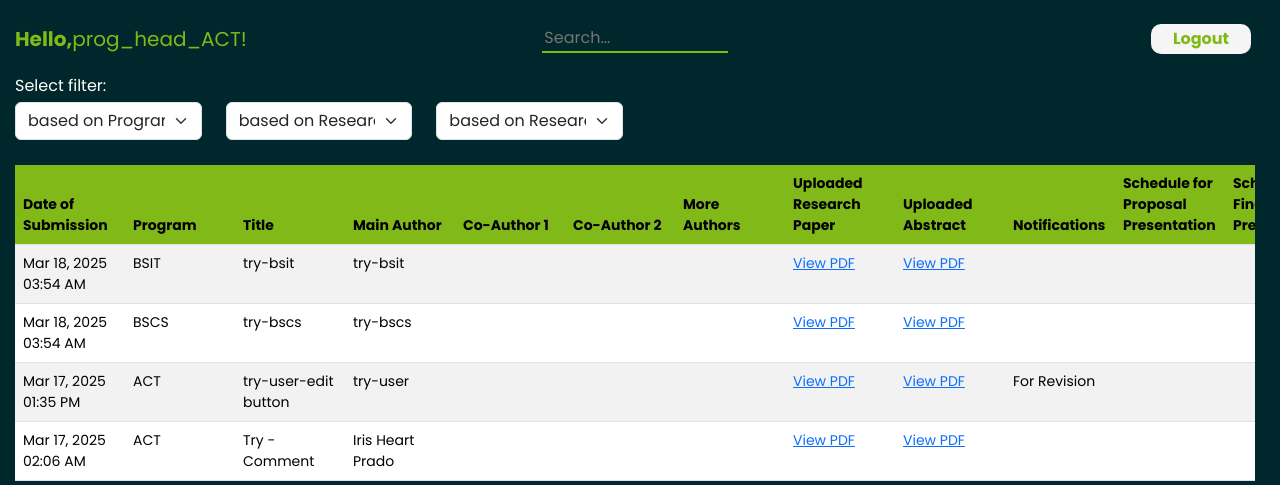
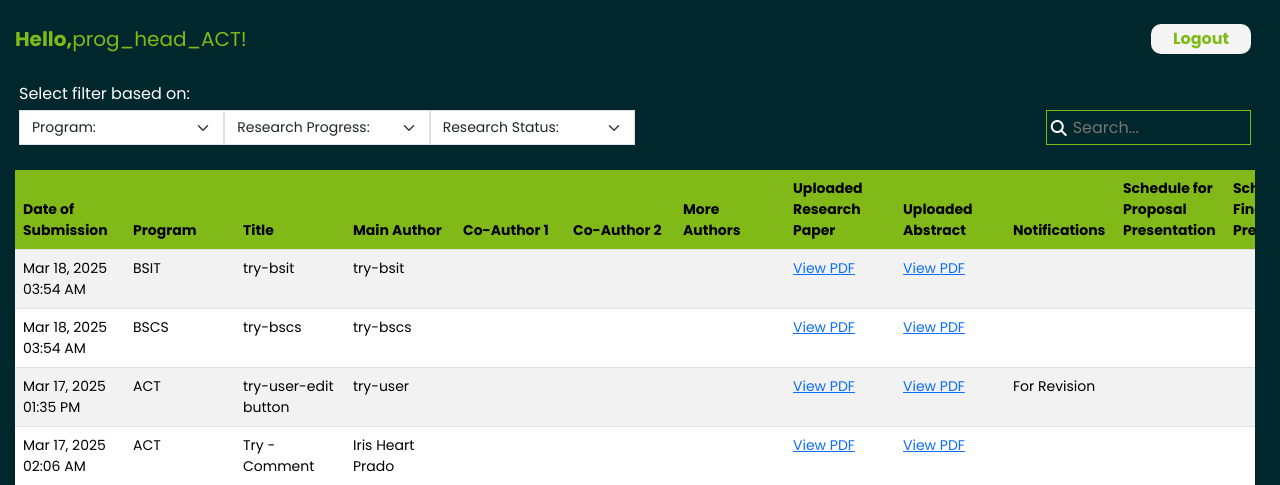
Before and after one commit to irisheart13/root_2, a PHP site: page /login/dean/dean.php in a window 1280 px wide. Shown: the top 485 px of the page. Run offline with PHP 8.4, Linux system fonts and the light colour scheme; a user stored in the database is signed in; data comes from the database, SQL or seed files in the repository.

Commit message:
Update 0319 at home

```diff
--- a/login.php
+++ b/login.php
@@ -21,7 +21,7 @@
                 </div>
             </div>
             <div class="col-10 col-md-10 p-2 mx-auto">
-                <input type="text" name="username" placeholder="USERNAME" class="form-control text-center custom-input" required>
+                <input type="text" name="username" placeholder="USERNAME/EMAIL" class="form-control text-center custom-input" required>
             </div>
             <div class="col-10 col-md-10 p-2 mx-auto">
                 <input type="password" name="pin" placeholder="PIN" class="form-control text-center custom-input" required>
--- a/login/dean/dean.css
+++ b/login/dean/dean.css
@@ -72,12 +72,12 @@ body{
 }
 .search {
     width: 100%;
+    border: #80B918 1px solid;
 }
 .input-search {
     width: 100%;
     max-width: 100%;
     border: none;
-    border-bottom: 2px solid #80B918;
 
     outline: none;
     background-color: transparent;
@@ -99,6 +99,10 @@ body{
 /*Nav Bar Design END*/
 
 /* Filter Design START */
+.custom-select{
+    font-size: 14px !important;
+    border-radius: 0px !important;
+}
 option{
     font-size: 14px;
 }
--- a/login/dean/dean.php
+++ b/login/dean/dean.php
@@ -80,6 +80,8 @@ $total_pages = max(ceil($total_rows / $limit), 1);
     <link href="/Root_2/dist/css/bootstrap.min.css" rel="stylesheet">
     <script src="/Root_2/dist/js/bootstrap.bundle.min.js"></script>
 
+    <link rel="stylesheet" href="/Root_2/dist/fontawesome-6.7.2/css/all.min.css">
+
     <title><?php echo $user_department; ?> </title>
 </head>
 <body>
@@ -87,22 +89,15 @@ $total_pages = max(ceil($total_rows / $limit), 1);
         <!--Nav Section START-->
         <section class="navBarSection">
             <div class="row p-1">
-                <!-- Hello -->
-                <div class="col-4 order-1 col-md-2 order-md-1 hello p-0 ps-md-2 d-flex align-items-center">
+                <div class="col-6 col-md-6 p-0 ps-md-2 d-flex align-items-center hello">
                     <span class="txt-hello">Hello,</span>
                     <span class="txt-username"><?php echo $user_name; ?>!</span>
                 </div>
 
-                <!-- Logout (Comes second on mobile, last on desktop) -->
-                <div class="col-4 offset-4 order-2 col-md-2 order-md-3 offset-md-0 d-flex align-items-center justify-content-end">
+                <div class="col-6 col-md-6  d-flex align-items-center justify-content-end">
                     <form action="/Root_2/logout.php" method="post">
                         <button type="submit" class="btn-logout">Logout</button>
                     </form>
-                </div>
-
-                <!-- Search (New row on mobile, in between on desktop) -->
-                <div class="col-6 order-3 col-md-2 order-md-2 d-flex align-items-center justify-content-center mx-auto search">
-                    <input type="text" class="input-search fa-search" id="searchInput" placeholder="Search..." onkeyup="filterTable()">
                 </div>
             </div>
         </section>
@@ -110,23 +105,31 @@ $total_pages = max(ceil($total_rows / $limit), 1);
 
         <!--filter START-->
         <section class="filterSection mt-3">
-            <div class="row">
-                <div class="col-12">
-                    <span class="txt-filter">Select filter:</span>
+            <div class="row px-3">
+                <!-- Search (1st Row in Mobile, 2nd Row right in wider screen) -->
+                <div class="col-5 order-1 col-md-2 offset-md-4 order-md-5 mt-1 p-0 d-flex align-items-center justify-content-md-end search">
+                    <i class="fa fa-search p-1"></i>
+                    <input type="text" class="input-search fa-search" id="searchInput" placeholder="Search..." onkeyup="filterTable()">
                 </div>
 
-                <div class="col-4 col-md-2 mt-1">
-                    <select class="form-select" id="programFilter" onchange="filterTable()">
-                        <option value="" disabled selected>based on Program:</option>
+                <!-- Select label (2nd Row in Mobile, 1st Row in Wider screen) -->
+                <div class="col-12 p-0 mt-2 order-2 order-md-1">
+                    <span class="txt-filter">Select filter based on:</span>
+                </div>
+
+                <!-- Selections 2nd Row -->
+                <div class="col-3 order-3 col-md-2 mt-1 p-0 order-md-2 g-2">
+                    <select class="form-select custom-select" id="programFilter" onchange="filterTable()">
+                        <option value="" disabled selected>Program:</option>
                         <?php foreach ($allowedPrograms as $program): ?>
                             <option value="<?= htmlspecialchars($program) ?>"><?= htmlspecialchars($program) ?></option>
                         <?php endforeach; ?>
                     </select>
                 </div>
 
-                <div class="col-4 col-md-2 mt-1">
-                    <select class="form-select" id="notificationFilter" onchange="filterTable()">
-                        <option value="" disabled selected>based on Research Progress:</option>
+                <div class="col-3 order-4 col-md-2 mt-1 p-0 order-md-3">
+                    <select class="form-select custom-select" id="notificationFilter" onchange="filterTable()">
+                        <option value="" disabled selected>Research Progress:</option>
                         <option value="For Revision">For Revision</option>
                         <option value="Scheduled for Research Proposal Presentation">Scheduled for Research Proposal Presentation</option>
                         <option value="Scheduled for Final Presentation">Scheduled for Final Presentation</option>
@@ -134,9 +137,9 @@ $total_pages = max(ceil($total_rows / $limit), 1);
                     </select>
                 </div>
 
-                <div class="col-4 col-md-2 mt-1">
-                    <select class="form-select" id="statusFilter" onchange="filterTable()">
-                        <option value="" disabled selected>based on Research Status:</option>
+                <div class="col-3 order-5 col-md-2 mt-1 p-0 order-md-4">
+                    <select class="form-select custom-select" id="statusFilter" onchange="filterTable()">
+                        <option value="" disabled selected>Research Status:</option>
                         <option value="Presented">Presented</option>
                         <option value="Implemented">Implemented</option>
                     </select>
--- a/login/research_coor/research_coor.css
+++ b/login/research_coor/research_coor.css
@@ -107,6 +107,7 @@ body{
 .tableSection{
     margin-top: 25px;
     margin-bottom: 20px;
+    font-size: 14px !important;
 }
     .table-responsive,
     .custom-table {
@@ -128,7 +129,7 @@ body{
         background-color: #80B918 !important;
     }
     .custom-table th, .custom-table td {
-        width: 150px;
+        width: 110px;
         text-overflow: ellipsis;
         overflow: hidden;
     }
--- a/login_process.php
+++ b/login_process.php
@@ -27,6 +27,7 @@ if ($_SERVER["REQUEST_METHOD"] == "POST") {
         $_SESSION['department'] = $row['department'];
         $_SESSION['program'] = $row['program'];
         $_SESSION['role'] = $row['role'];
+        $_SESSION['first_name'] = $row['first_name'];
 
         // Redirect based on user role
         if ($row['role'] == 'coor') {
```
Also changed, not shown: index.php (+38 -6 lines), login/general_user/general_User.css (+10 -1 lines), login/general_user/general_User.php (+11 -10 lines), login/program_head/program_head.css (+11 -2 lines), login/program_head/program_head.php (+20 -18 lines), register.php (+12 -4 lines), root_2_dir.sql (+20 -18 lines).
